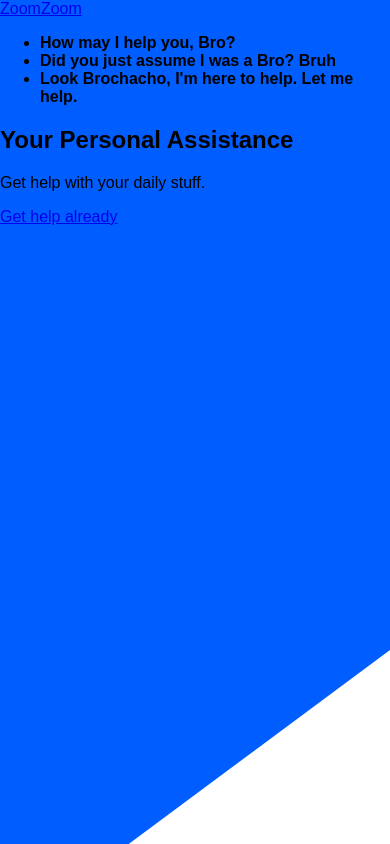
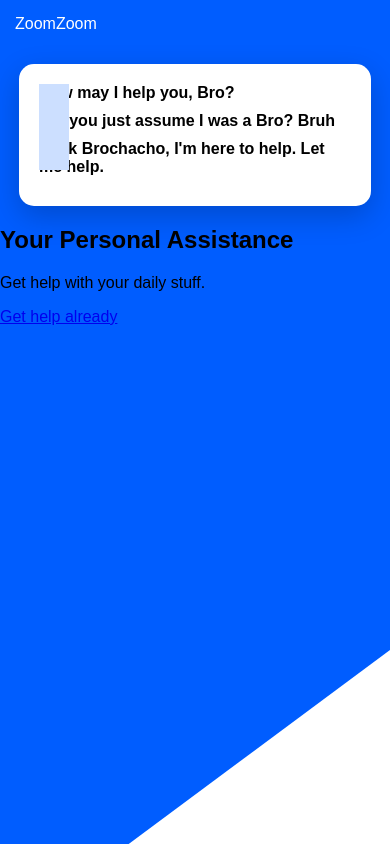
Before and after one commit to DragonINXS/Sass, a plain HTML site: page index.html in a window 390 px wide. Drawn offline with Linux system fonts and the light colour scheme.

Commit message:
html done, halfway done with Sass mobile first

```diff
--- a/css/main.scss
+++ b/css/main.scss
@@ -1,8 +1,17 @@
 
 $colors: (
   primary: #005DFF,
+  primary-light: lighten(#005DFF,40%),
   accent: #FFF6BB,
 );
+
+$padding: 15px;
+
+$borders: 15px;
+
+@function color($color-name) {
+  @return map-get($colors, $color-name)
+}
 
 body, html {
   height: 100%;
@@ -14,10 +23,48 @@ body {
 
   #bg {
     clip-path: polygon(0 0, 100% 0, 100% 77%, 33% 100%, 0 100%);
-    background-color: map-get($colors, primary);
+    background-color: color(primary);
     width: 100%;
     height: 100%;
     position: absolute;
     z-index: -1;
   }
+
+  header a {
+    color: #fff;
+    text-decoration: none;
+    padding: $padding;
+    display: block;
+    text-decoration: uppercase;
+  }
 }
+
+main {
+  section#card {
+    background-color: #fff;
+    padding: 20px;
+    margin: 1em auto;
+    border-radius: $borders;
+    box-shadow: 0 10px 30px rgba(0, 0, 0, .2);
+    width: 80%;
+
+    ul {
+      list-style-type: none;
+      margin: 0;
+      padding: 0;
+
+      li {
+        margin-bottom: 10px;
+
+        span {
+          position: absolute;
+          width: 30px;
+          height: 30px;
+          background-color: color(primary-light);
+
+        }
+      }
+    }
+
+  }
+}
--- a/index.html
+++ b/index.html
@@ -3,7 +3,7 @@
 <head>
   <meta charset="utf-8"/>
   <meta http-equiv="X-UA-Compatible" content="IE=edge">
-  <meta name="viewport" content="width=device-width, initial-scale=1 ">
+  <!-- <meta name="viewport" content="width=device-width, initial-scale=1 "> -->
   <!-- <link href="https://cdnjs.cloudflare.com/ajax/libs/normalize/8.0.0/normalize.css">
   <link href="https://stackpath.bootstrapcdn.com/bootstrap/4.1.2/css/bootstrap.min.css" rel="stylesheet" integrity="sha384-Smlep5jCw/wG7hdkwQ/Z5nLIefveQRIY9nfy6xoR1uRYBtpZgI6339F5dgvm/e9B" crossorigin="anonymous"> -->
   <link rel="stylesheet" type="text/css" media="screen" href="css/main.css" />
```
Also changed, not shown: css/main.css, 1 other file.
